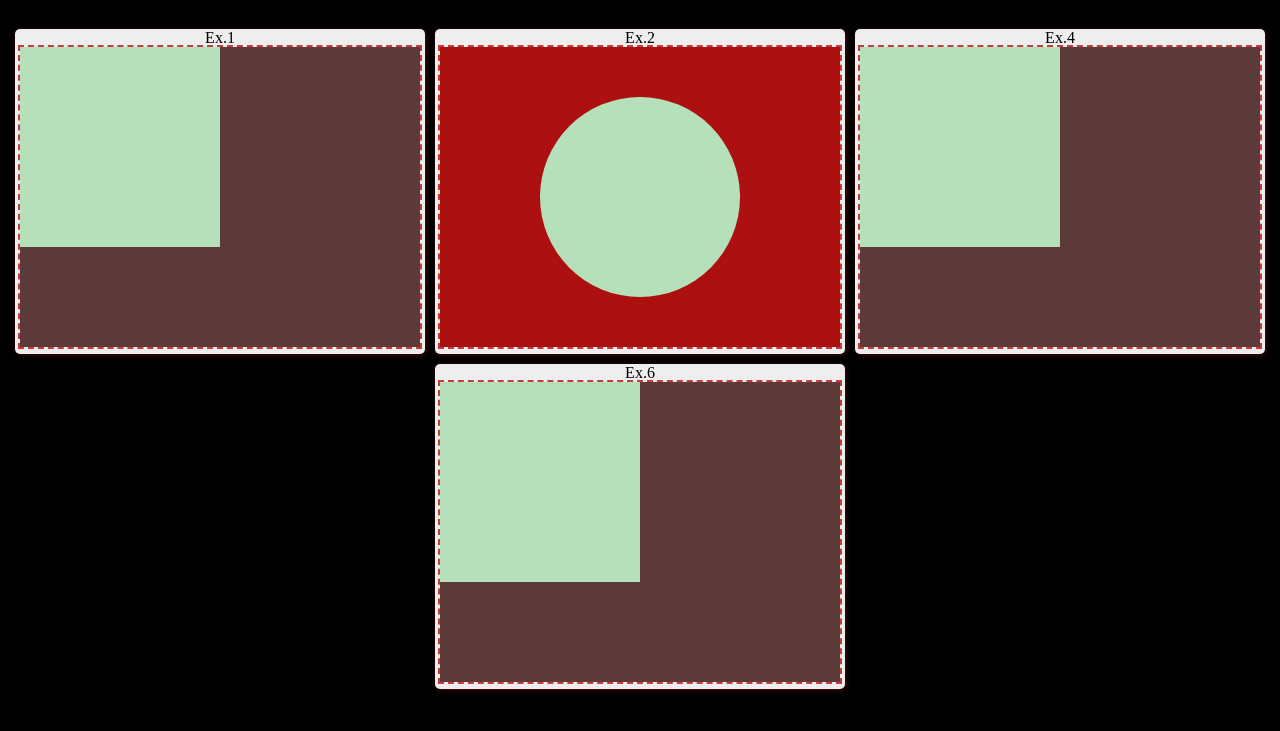
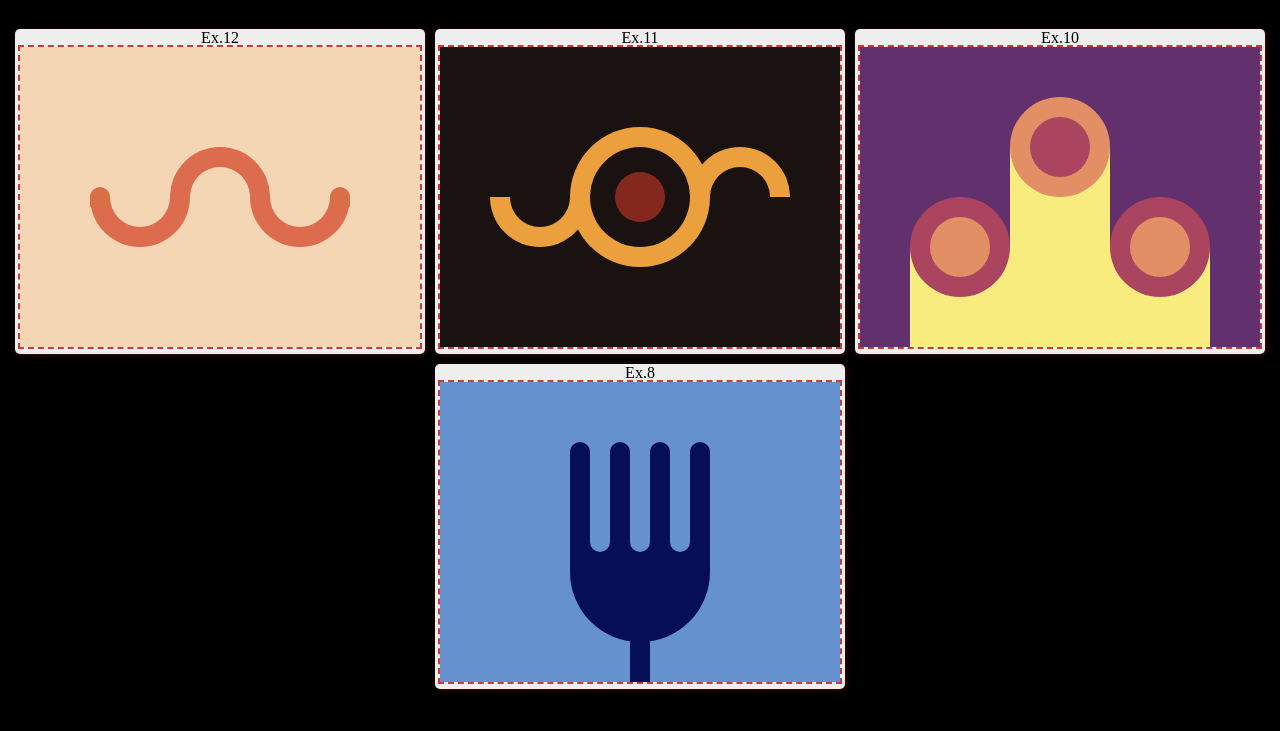
Before and after one commit to sh-leonid/I-like-css-battle, a plain HTML site: page index.html in a window 1280 px wide. Shown: the part 61-792 px from the top of the page. Drawn offline with Linux system fonts and the light colour scheme.

Commit message:
changed html

```diff
--- a/index.html
+++ b/index.html
@@ -15,22 +15,78 @@
 	<h1>LET'S FIGHT! BATTLE #1!</h1>
 
 
-	<!-- Вattle 1 Exercise 1 -->
+<!-- Вattle 1 Exercise 12 -->
 	<div class="battle">
-		<div class="battle__name">Ex.1</div>
+		<div class="battle__name">Ex.12</div>
 		<div class="battle__field">
-			<div class="body__ex-1">
-				<!-- Your code here -->
-				<div class="div__ex-1"></div>
+			<div class="body__ex-12">
+				<div class="o-circle- l" id="rll">
+					<div class="m-circle-"></div>
+				</div>
+				<div class="o-circle-">
+					<div class="m-circle-"></div>
+				</div>
+				<div class="o-circle- r" id="rr">
+					<div class="m-circle-"></div>
+				</div>
+				<div class="s-p1"></div>
+				<div class="s-p2"></div>
 				<style>
-					.div__ex-1 {
-						background: #b5e0ba;
-						height: 200px;
-						width: 200px;
+					.o-circle- {
+						width: 100px;
+						height: 50px;
+						background: #dd6b4d;
+						border-radius: 100px 100px 0 0;
+						margin-top: -50px;
+						display: flex;
+						justify-content: center;
+						align-items: flex-end;
 					}
 
-					.body__ex-1 {
-						background: #5d3a3a;
+					.m-circle- {
+						width: 60px;
+						height: 30px;
+						background: #F5D6B4;
+						border-radius: 100px 100px 0 0;
+					}
+
+					.body__ex-12 {
+						margin: 0;
+						display: flex;
+						justify-content: center;
+						align-items: center;
+						background: #F5D6B4;
+					}
+
+					#rr,
+					#rll {
+						rotate: 180deg;
+						margin: 50px 0 0 0;
+					}
+
+					#rll {
+						margin-right: -20px;
+					}
+
+					#rr {
+						margin-left: -20px;
+					}
+
+					.s-p1,
+					.s-p2 {
+						width: 20px;
+						height: 20px;
+						background: #D86F45;
+						position: absolute;
+						border-radius: 100px 100px 0 0;
+					}
+
+					.s-p1 {
+						margin-right: 240px;
+					}
+
+					.s-p2 {
+						margin-right: -240px;
 					}
 				</style>
 			</div>
@@ -38,26 +94,81 @@
 	</div>
 
 
-<!-- Вattle 1 Exercise 2 -->
+	<!-- Вattle 1 Exercise 11 -->
 	<div class="battle">
-	<div class="battle__name">Ex.2</div>
+		<div class="battle__name">Ex.11</div>
 		<div class="battle__field">
-		<div class="body__ex-2">
+			<div class="body__ex-1">
 				<!-- Your code here -->
-			<div class="div__ex-2"></div>
+				<div class="m-circle">
+					<div class="half-circle">
+						<div class="half-m-circle"></div>
+					</div>
+					<div class="m-o-circle">
+						<div class="m-dot"></div>
+					</div>
+					<div class="half-circle" id="r">
+						<div class="half-m-circle"></div>
+					</div>
+				</div>
 				<style>
-				.div__ex-2 {
-					background: #b5e0ba;
-					height: 200px;
-					width: 200px;
-					border-radius: 50%;
-					margin-left: 100px;
-					margin-top: 49px;
+					.body__ex-1 {
+						display: flex;
+						align-items: center;
+						justify-content: center;
+						background: #191210;
 					}
 
-				.body__ex-2 {
-					background: #ac1010;
-					padding-top: 1px;
+					.m-dot {
+						width: 50px;
+						height: 50px;
+						background: #84271C;
+						border-radius: 100px;
+					}
+
+					.m-circle {
+						width: 140px;
+						height: 140px;
+						background: #ECA03D;
+						border-radius: 100px;
+						display: flex;
+						justify-content: center;
+						align-items: center;
+					}
+
+					.m-o-circle {
+						width: 100px;
+						height: 100px;
+						background: #191210;
+						border-radius: 100px 100px;
+						display: flex;
+						justify-content: center;
+						align-items: center;
+					}
+
+					.half-circle {
+						width: 100px;
+						height: 50px;
+						background: #ECA03D;
+						margin-left: -100px;
+						margin-top: 50px;
+						border-radius: 0 0 130px 130px;
+						display: flex;
+						justify-content: center;
+						align-items: center;
+					}
+
+					.half-m-circle {
+						width: 60px;
+						height: 30px;
+						background: #191210;
+						margin-bottom: 20px;
+						border-radius: 0 0 100px 100px;
+					}
+
+					#r {
+						rotate: 180deg;
+						margin: -50px -100px 0 0;
 					}
 				</style>
 			</div>
@@ -65,22 +176,70 @@
 	</div>
 
 
-<!-- Вattle 1 Exercise 4 -->
+	<!-- Вattle 1 Exercise 10 -->
 	<div class="battle">
-	<div class="battle__name">Ex.4</div>
+		<div class="battle__name">Ex.10</div>
 		<div class="battle__field">
-		<div class="body__ex-1">
+			<div class="body__ex-2">
 				<!-- Your code here -->
-			<div class="div__ex-1"></div>
+				<div class="line1" id="rl">
+					<div class="o-circle1" id="m">
+						<div class="m-circle1" id="o"></div>
+					</div>
+				</div>
+				<div class="line1">
+					<div class="o-circle1">
+						<div class="m-circle1"></div>
+					</div>
+				</div>
+				<div class="line1" id="rl">
+					<div class="o-circle1" id="m">
+						<div class="m-circle1" id="o"></div>
+					</div>
+				</div>
 				<style>
-				.div__ex-1 {
-					background: #b5e0ba;
+					.line1 {
+						background: #F7EC7D;
+						width: 100px;
 						height: 200px;
-					width: 200px;
 					}
 
-				.body__ex-1 {
-					background: #5d3a3a;
+					.body__ex-2 {
+						margin: 0px;
+						display: flex;
+						justify-content: center;
+						align-items: flex-end;
+						background: #62306D;
+					}
+
+					.o-circle1 {
+						background: #E38F66;
+						width: 100px;
+						height: 100px;
+						margin-top: -50px;
+						border-radius: 100%;
+						display: flex;
+						justify-content: center;
+						align-items: center;
+					}
+
+					.m-circle1 {
+						background: #AA445F;
+						width: 60px;
+						height: 60px;
+						border-radius: 100%;
+					}
+
+					#rl {
+						height: 100px;
+					}
+
+					#o {
+						background: #E38F66;
+					}
+
+					#m {
+						background: #AA445F;
 					}
 				</style>
 			</div>
@@ -88,22 +247,70 @@
 	</div>
 
 
-<!-- Вattle 1 Exercise 6 -->
+
+
+<!-- Вattle 1 Exercise 8 -->
 	<div class="battle">
-	<div class="battle__name">Ex.6</div>
+		<div class="battle__name">Ex.8</div>
 		<div class="battle__field">
-		<div class="body__ex-1">
-			<!-- Your code here -->
-			<div class="div__ex-1"></div>
+			<div class="body__ex-3">
+				<div class="lines">
+					<div class="line"></div>
+					<div class="line-reversed"></div>
+					<div class="line"></div>
+					<div class="line-reversed"></div>
+					<div class="line"></div>
+					<div class="line-reversed"></div>
+					<div class="line"></div>
+				</div>
+
+				<div class="fork"></div>
+				<div class="line-end"></div>
 				<style>
-				.div__ex-1 {
-					background: #b5e0ba;
-					height: 200px;
-					width: 200px;
+					.lines {
+						flex-direction: row;
+						display: flex;
+						position: absolute;
+						margin-top: -70px;
 					}
 
-				.body__ex-1 {
-					background: #5d3a3a;
+					.fork {
+						width: 140px;
+						height: 100px;
+						background: #060F55;
+						border-radius: 0px 0px 70px 70px;
+						margin-top: 120px
+					}
+
+					.line {
+						width: 20px;
+						background: #060F55;
+						height: 100px;
+						border-radius: 70px 70px 0 0;
+					}
+
+					.line-end {
+						width: 20px;
+						background: #060F55;
+						height: 60px;
+						position: absolute;
+						margin-bottom: -240px;
+					}
+
+					.line-reversed {
+						width: 20px;
+						background: #6592CF;
+						height: 110px;
+						border-radius: 0 0 70px 70px;
+					}
+
+					.body__ex-3 {
+						margin: 0;
+						display: flex;
+						justify-content: center;
+						align-items: center;
+						background: #6592CF;
+						flex-direction: column;
 					}
 				</style>
 			</div>
```
Lines whose indentation alone changed are shown as unchanged.
